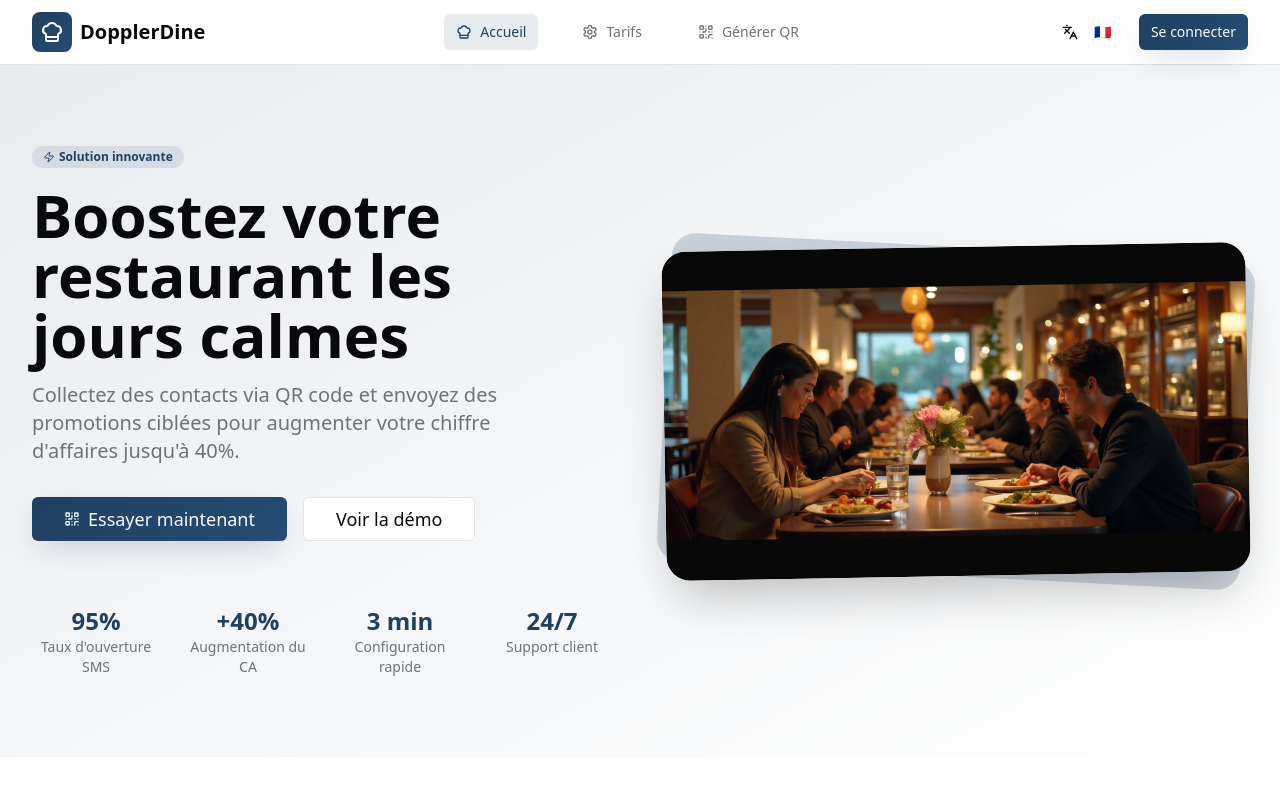
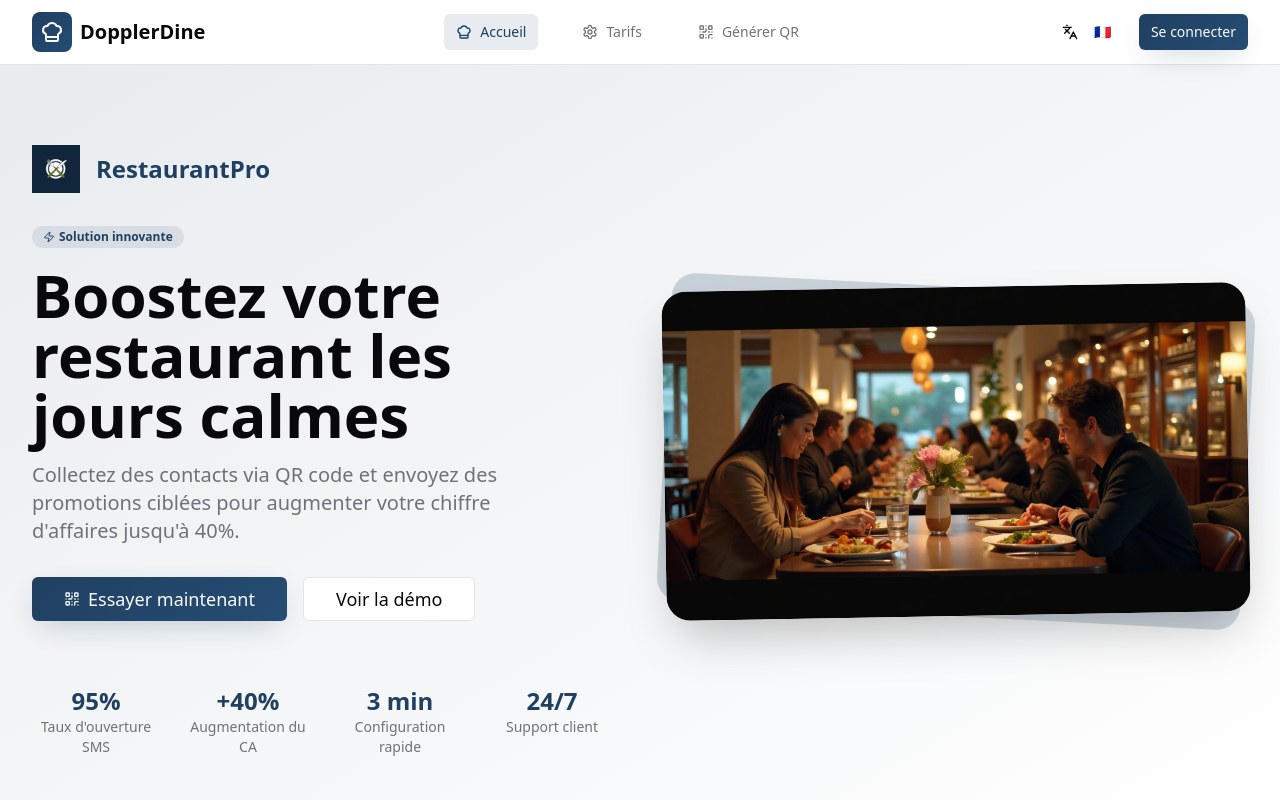
Before and after one commit to GabrielMenezesSilva/buzz-boost-resto-magic, a React (Vite) app: page / in a window 1280 px wide. Shown: the top 800 px of the page. Built offline with nearby package versions, Linux system fonts and the light colour scheme.

Commit message:
Update logo and colors
The AI updated the logo and applied the green color to the site's visual identity.

```diff
--- a/src/pages/Home.tsx
+++ b/src/pages/Home.tsx
@@ -5,6 +5,7 @@ import { Link } from 'react-router-dom';
 import { useLanguage } from '@/contexts/LanguageContext';
 import { QrCode, MessageSquare, Users, TrendingUp, Zap, Shield, Smartphone, BarChart3, Gift, Target } from 'lucide-react';
 import restaurantHero from '@/assets/restaurant-hero.jpg';
+import logo from '@/assets/logo.png';
 export default function Home() {
   const {
     t
@@ -54,6 +55,10 @@ export default function Home() {
         <div className="relative max-w-7xl mx-auto px-4 sm:px-6 lg:px-8">
           <div className="grid grid-cols-1 lg:grid-cols-2 gap-12 items-center">
             <div className="space-y-8">
+              <div className="flex items-center space-x-4 mb-6">
+                <img src={logo} alt="Logo" className="w-12 h-12" />
+                <div className="text-2xl font-bold text-primary">RestaurantPro</div>
+              </div>
               <div className="space-y-4">
                 <Badge variant="secondary" className="bg-primary/10 text-primary">
                   <Zap className="w-3 h-3 mr-1" />
```
Also changed, not shown: src/assets/logo.png (added).
